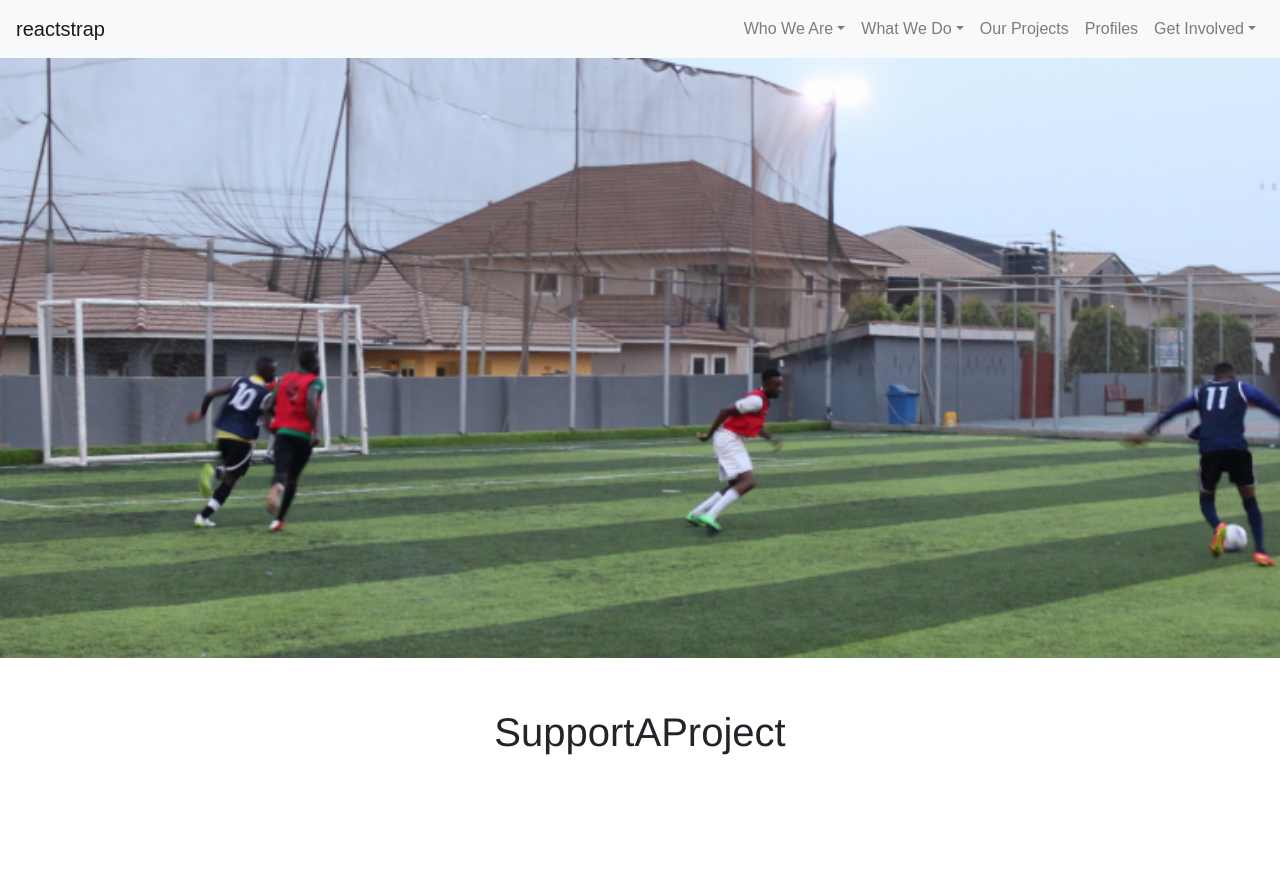
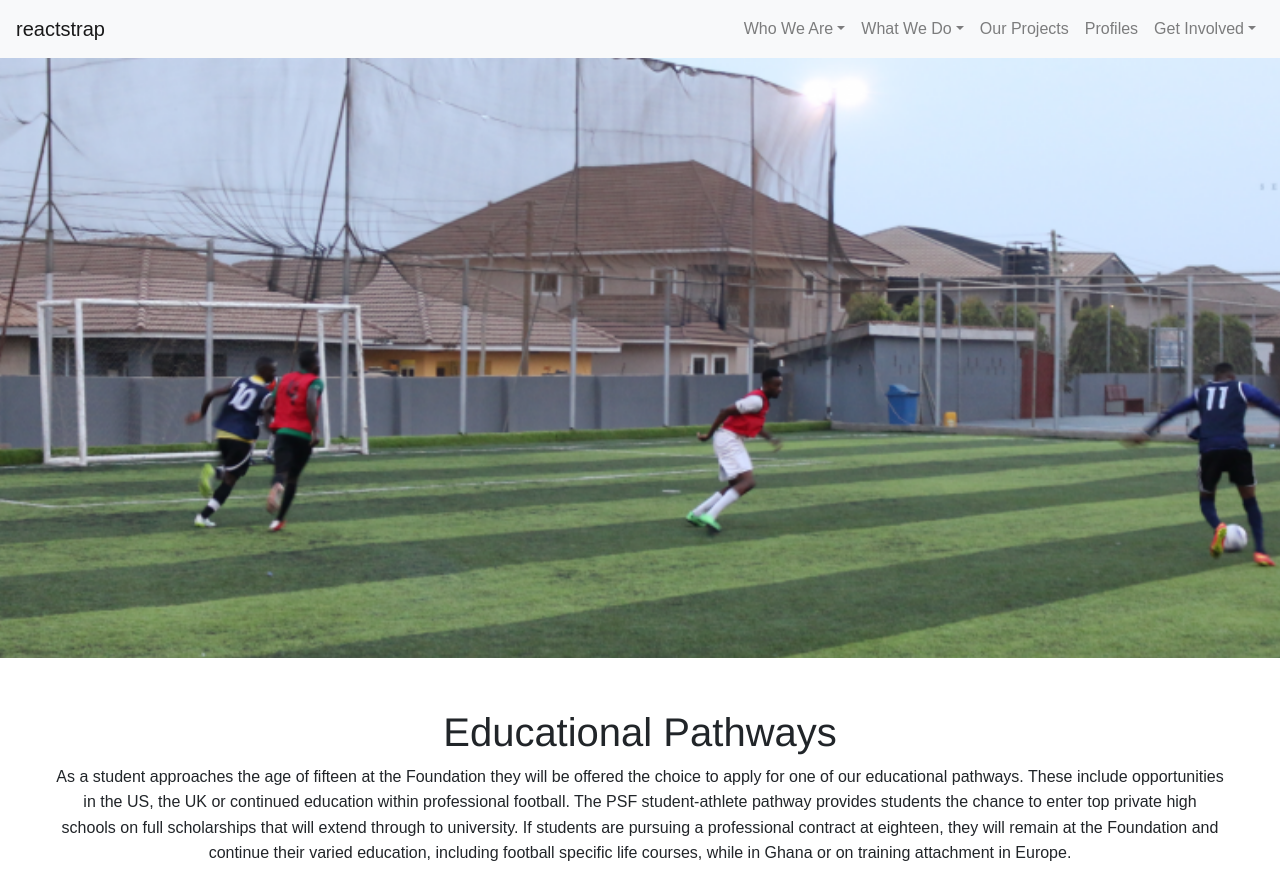
Before and after one commit to ydasilva/first11, a React (Create React App) app: page /SupportAProject in a window 1280 px wide. Before the commit the page ends 800 px from the top, so only its background shows below. Built offline with nearby package versions, Linux system fonts and the light colour scheme.

Commit message:
Support A Project

```diff
--- a/src/pages/get-involved/SupportAProject.js
+++ b/src/pages/get-involved/SupportAProject.js
@@ -10,7 +10,10 @@ class SupportAProject extends Component {
                 <div className="grid-container grid-x text-center">
                     <div className="spaceBar"/>
                     <div className="small-12">
-                        <h1>SupportAProject</h1>
+                        <h1>Educational Pathways</h1>
+                        <p>
+                        As a student approaches the age of fifteen at the Foundation they will be offered the choice to apply for one of our educational pathways. These include opportunities in the US, the UK or continued education within professional football. The PSF student-athlete pathway provides students the chance to enter top private high schools on full scholarships that will extend through to university. If students are pursuing a professional contract at eighteen, they will remain at the Foundation and continue their varied education, including football specific life courses, while in Ghana or on training attachment in Europe.
+                        </p>
                     </div>
 
                 </div>
```
